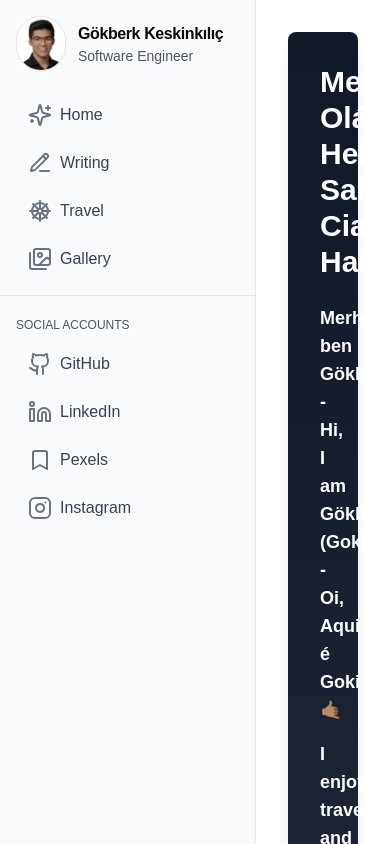
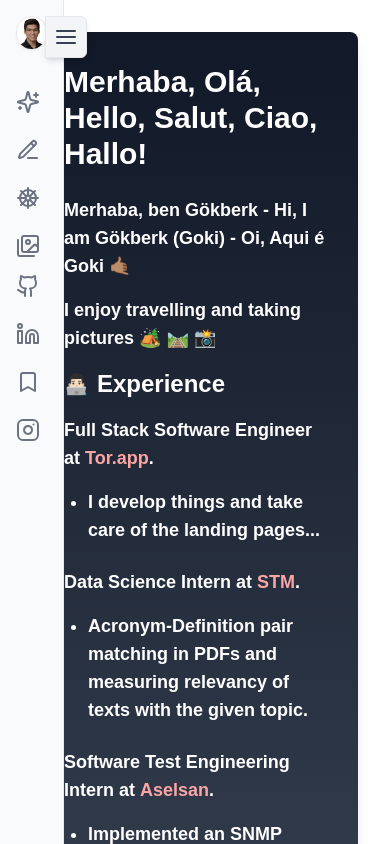
Before and after one commit to gokiberk/gokiberk.github.io, a Next.js app: page / in a window 390 px wide. Built offline with nearby package versions, Linux system fonts and the light colour scheme.

Commit message:
sidemenu update mobile

```diff
--- a/src/app/page.js
+++ b/src/app/page.js
@@ -6,7 +6,9 @@ export default function Page() {
   return (
     <div className="flex h-screen">
       {/* Sidebar with collapsible functionality */}
-      <SideMenu />
+
+        <SideMenu />
+
 
       {/* Main Content */}
       <main className="flex-1 overflow-y-auto">
--- a/src/components/SideMenu.js
+++ b/src/components/SideMenu.js
@@ -1,14 +1,40 @@
 'use client';
 
+import { useState, useEffect } from 'react';
 import Link from 'next/link';
 import { NavigationLink } from '@/components/NavigationLink';
 import { PROFILES, LINKS } from '@/lib/constants';
+import { FiMenu, FiX } from 'react-icons/fi';
 
 export const SideMenu = () => {
+  const [isMobile, setIsMobile] = useState(false); // Track if the screen is small
+  const [isCollapsed, setIsCollapsed] = useState(false); // Track sidebar collapse state
+
+  // Function to handle screen resizing
+  const handleResize = () => {
+    const mobile = window.innerWidth < 1300;
+    setIsMobile(mobile);
+    setIsCollapsed(mobile); // Collapse sidebar automatically for smaller screens
+  };
+
+  useEffect(() => {
+    handleResize(); // Check initial size
+    window.addEventListener('resize', handleResize); // Listen for resize events
+    return () => window.removeEventListener('resize', handleResize); // Cleanup
+  }, []);
+
+  const toggleMenu = () => setIsCollapsed(!isCollapsed); // Toggle collapse state
+
   return (
-    <aside className="w-64 h-screen bg-gray-50 border-r border-gray-200 flex flex-col">
+    <>
+      {/* Sidebar */}
+      <aside
+        className={`fixed top-0 left-0 h-screen bg-gray-50 border-r border-gray-200 flex flex-col items-center transform transition-transform duration-300 z-40 ${
+          isCollapsed ? 'w-16' : 'w-64'
+        }`}
+      >
         {/* User Profile */}
-      <Link href="/" className="flex items-center gap-3 p-4">
+        <Link href="/" className="flex flex-col items-center p-4">
           <img
             src="/img/headshot.png"
             alt="Gökberk Keskinkılıç"
@@ -16,30 +42,36 @@ export const SideMenu = () => {
             height={50}
             className="rounded-full border shadow-sm"
           />
-        <div className="flex flex-col">
+          {!isCollapsed && (
+            <div className="flex flex-col mt-2 text-center">
               <span className="font-semibold tracking-tight">Gökberk Keskinkılıç</span>
               <span className="text-sm text-gray-600">Software Engineer</span>
             </div>
+          )}
         </Link>
 
         {/* Navigation Links */}
-      <nav className="flex flex-col gap-2 mt-2 px-4">
+        <nav className={`flex flex-col gap-2 mt-4 ${!isCollapsed ? 'px-4' : 'px-2'}`}>
           {LINKS.map((link) => (
             <NavigationLink
               key={link.href}
               href={link.href}
-            label={link.label}
+              label={!isCollapsed ? link.label : ''}
               icon={link.icon}
             />
           ))}
         </nav>
 
         {/* Divider */}
-      <hr className="my-4" />
+        {!isCollapsed && <hr className="my-4 w-full" />}
 
         {/* Online Profiles Section */}
-      <div>
-        <span className="text-xs font-medium text-gray-600 uppercase px-4">Social Accounts</span>
+        <div className="flex flex-col items-center">
+          {!isCollapsed ? (
+            <>
+              <span className="text-xs font-medium text-gray-600 uppercase px-4">
+                Social Accounts
+              </span>
               <div className="flex flex-col gap-2 mt-2 px-4">
                 {Object.values(PROFILES).map((profile) => (
                   <NavigationLink
@@ -50,7 +82,38 @@ export const SideMenu = () => {
                   />
                 ))}
               </div>
+            </>
+          ) : (
+            <div className="flex flex-col gap-2">
+              {Object.values(PROFILES).map((profile) => (
+                <NavigationLink
+                  key={profile.url}
+                  href={profile.url}
+                  icon={profile.icon}
+                />
+              ))}
             </div>
+          )}
+        </div>
+
+        {/* Toggle Button */}
+        {isMobile && (
+          <button
+            onClick={toggleMenu}
+            className="absolute top-4 right-[-1.5rem] bg-gray-100 p-2 rounded-r-md shadow-md border border-gray-200 text-gray-700 z-50"
+          >
+            {isCollapsed ? <FiMenu size={24} /> : <FiX size={24} />}
+          </button>
+        )}
       </aside>
+
+      {/* Overlay for Mobile Menu */}
+      {isMobile && !isCollapsed && (
+        <div
+          onClick={toggleMenu}
+          className="fixed inset-0 bg-black bg-opacity-50 z-30"
+        />
+      )}
+    </>
   );
 };
```
Also changed, not shown: 1 other file (tests, documents, lock files or other folders). Lines whose indentation alone changed are shown as unchanged.
